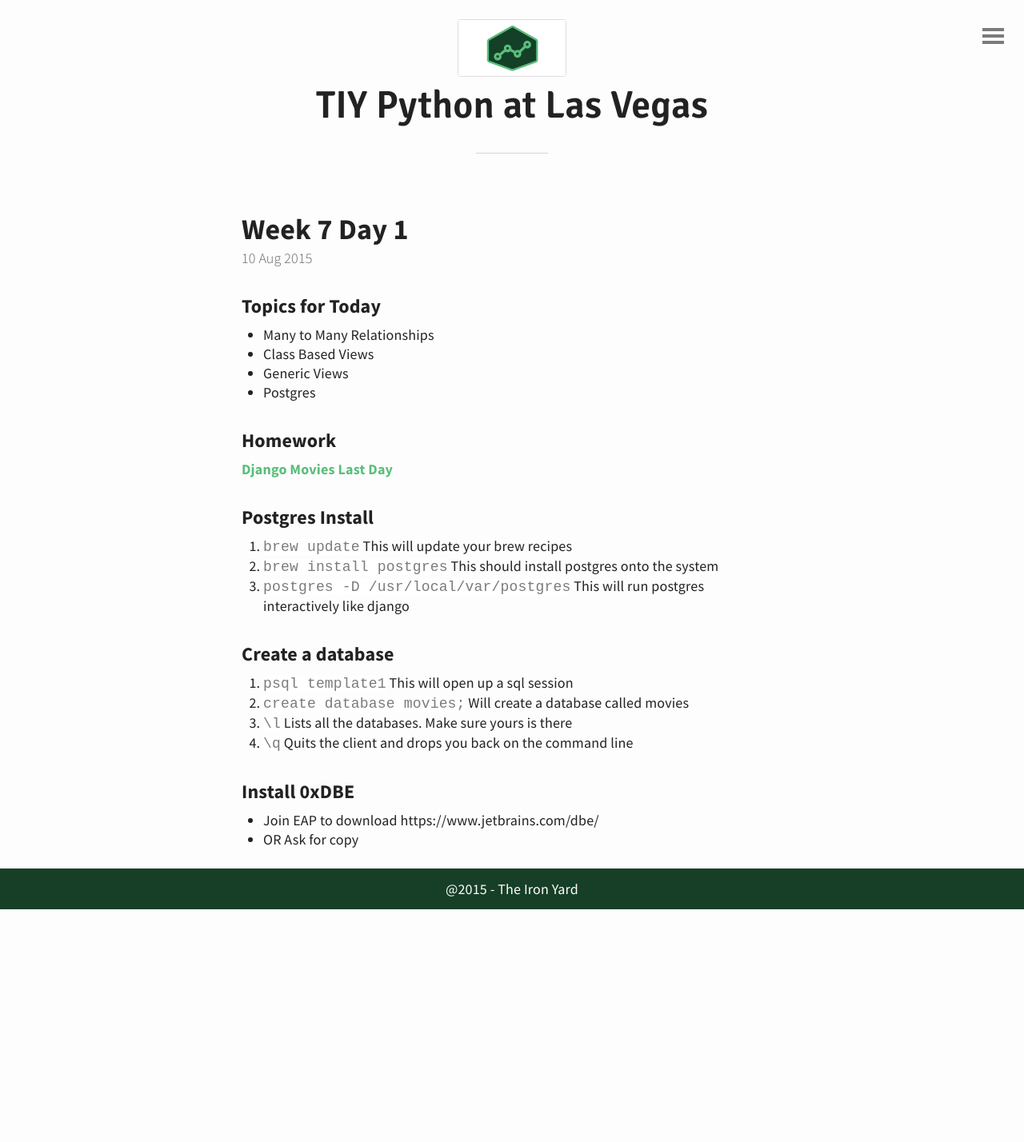
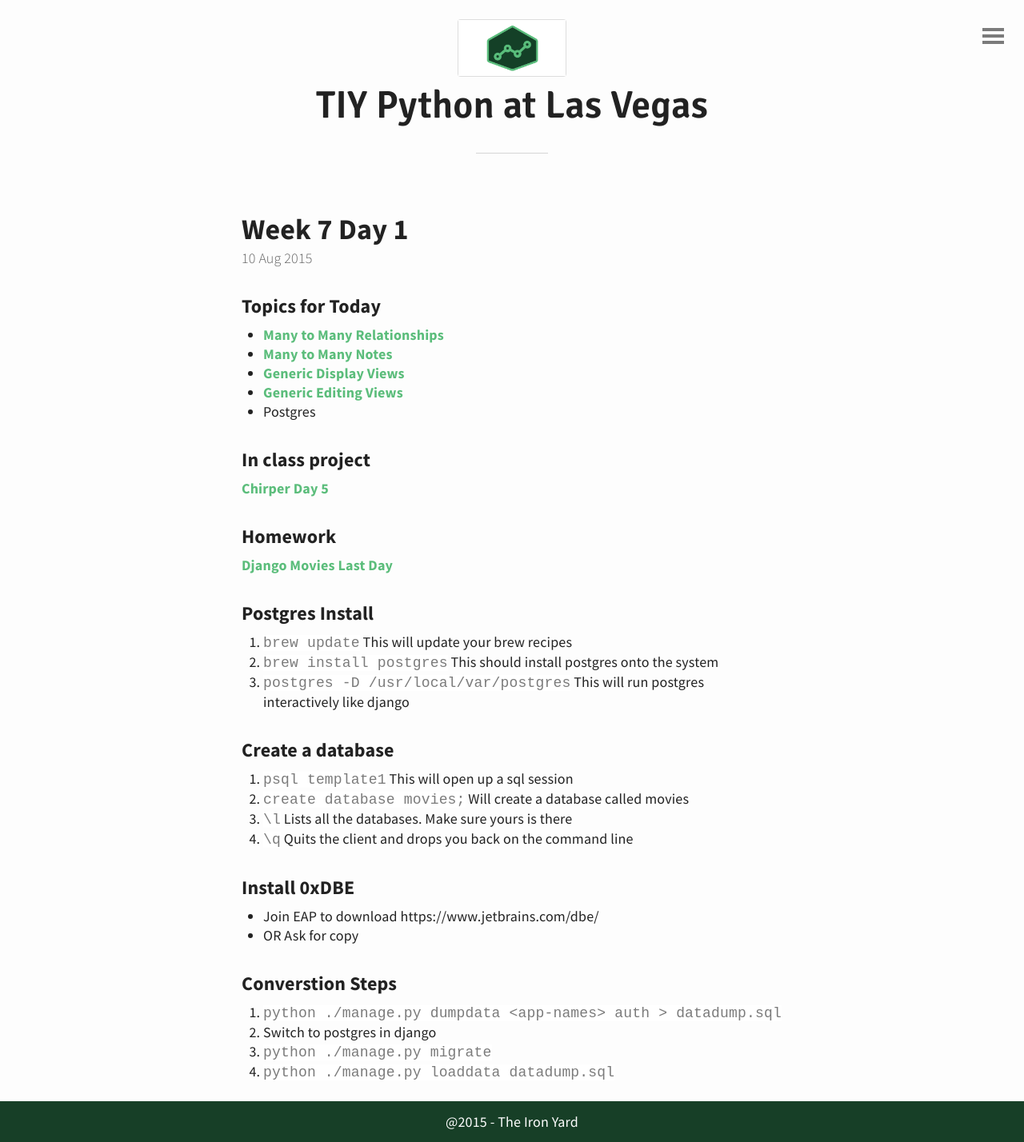
Before and after one commit to tiy-lv-python-2015-06/tiy-lv-python-2015-06.github.io, a Jekyll site: the page built from _posts/2015-08-10-Week-7-Day-1.md, in a window 1280 px wide. Shown: the whole page at 80% size. Built offline with Jekyll 4.4.1, drawn with Linux system fonts in a browser that asks for light colours; before the commit the page ends 1137 px from its top, so only the background shows below that.

Commit message:
Adding chirper and notebook

````diff
--- a/_posts/2015-08-10-Week-7-Day-1.md
+++ b/_posts/2015-08-10-Week-7-Day-1.md
@@ -3,10 +3,14 @@
 ---
 
 ### Topics for Today
-* Many to Many Relationships
-* Class Based Views
-* Generic Views
+* [Many to Many Relationships](https://docs.djangoproject.com/en/1.8/topics/db/examples/many_to_many/)
+* [Many to Many Notes](https://github.com/tiy-lv-python-2015-06/class-notes/blob/master/week7/ManyToMany.ipynb)
+* [Generic Display Views](https://docs.djangoproject.com/en/1.8/ref/class-based-views/generic-display/)
+* [Generic Editing Views](https://docs.djangoproject.com/en/1.8/ref/class-based-views/generic-editing/)
 * Postgres
+
+### In class project
+[Chirper Day 5](https://github.com/tiy-lv-python-2015-06/chirper/tree/day5)
 
 ### Homework
 [Django Movies Last Day](https://github.com/tiy-lv-python-2015-06/django-movies)
@@ -25,3 +29,9 @@
 ### Install 0xDBE
 * Join EAP to download https://www.jetbrains.com/dbe/
 * OR Ask for copy
+
+### Converstion Steps
+1. ```python ./manage.py dumpdata <app-names> auth > datadump.sql```
+2. Switch to postgres in django
+3. ```python ./manage.py migrate```
+4. ```python ./manage.py loaddata datadump.sql```
````
